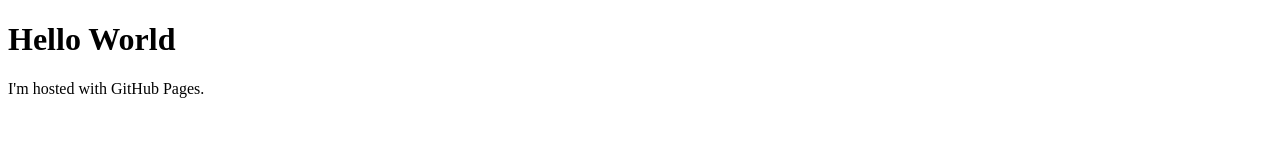
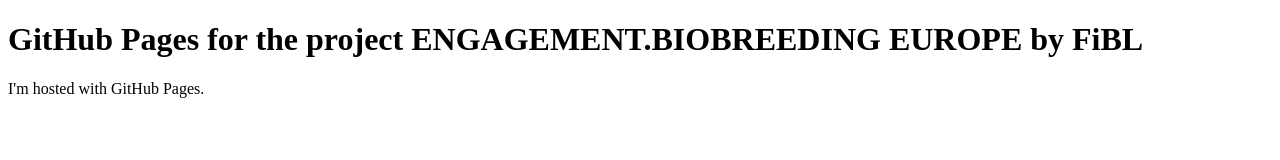
Before and after one commit to mariateresalazzaro/mariateresalazzaro.github.io, a plain HTML site: page index.html in a window 1280 px wide. Drawn offline with Linux system fonts and the light colour scheme.

Commit message:
Update 04/05/2020

```diff
--- a/index.html
+++ b/index.html
@@ -1,7 +1,7 @@
 <!DOCTYPE html>
 <html>
 <body>
-<h1>Hello World</h1>
+<h1>GitHub Pages for the project ENGAGEMENT.BIOBREEDING EUROPE by FiBL</h1>
 <p>I'm hosted with GitHub Pages.</p>
 </body>
 </html>
```
